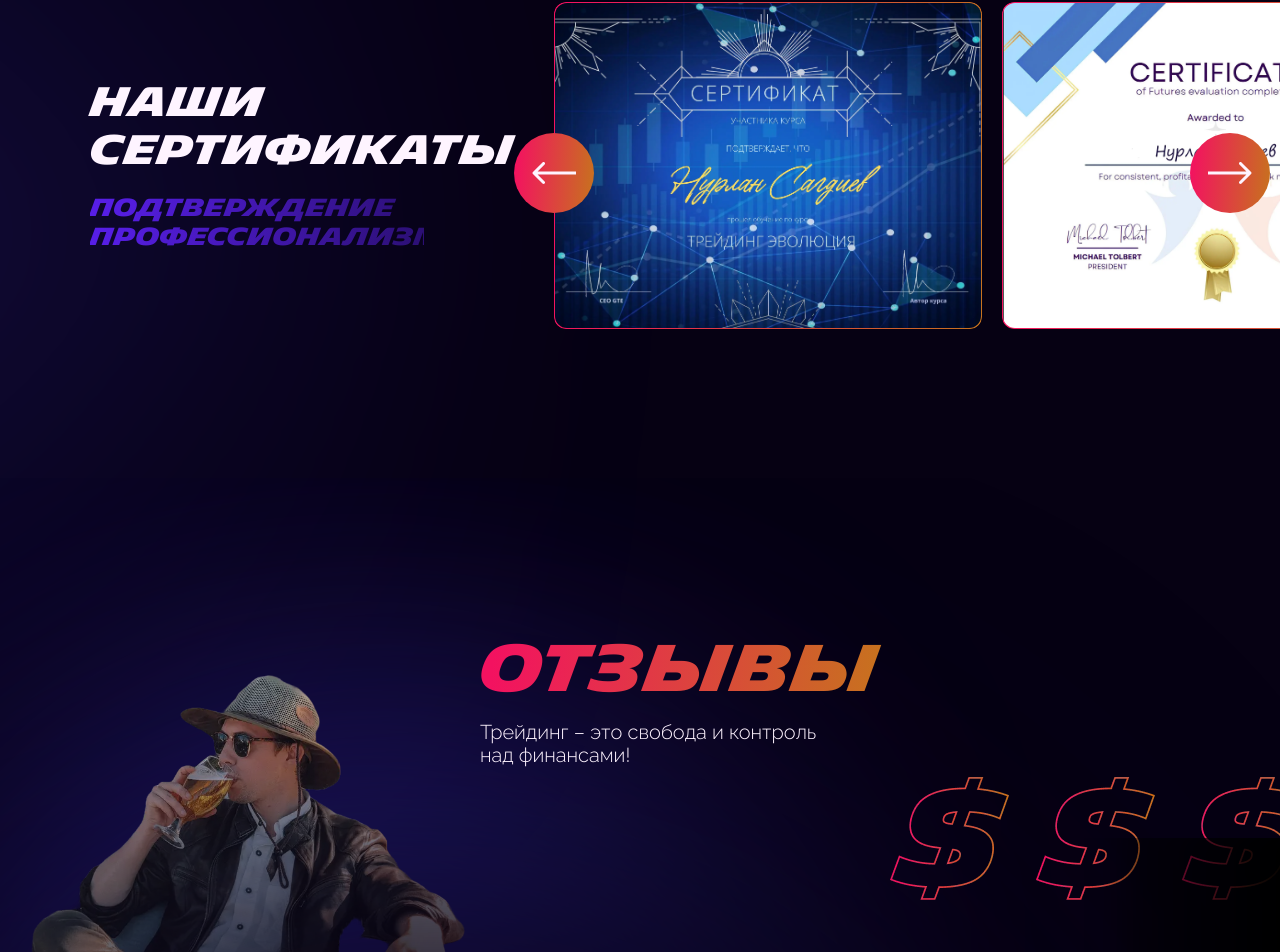
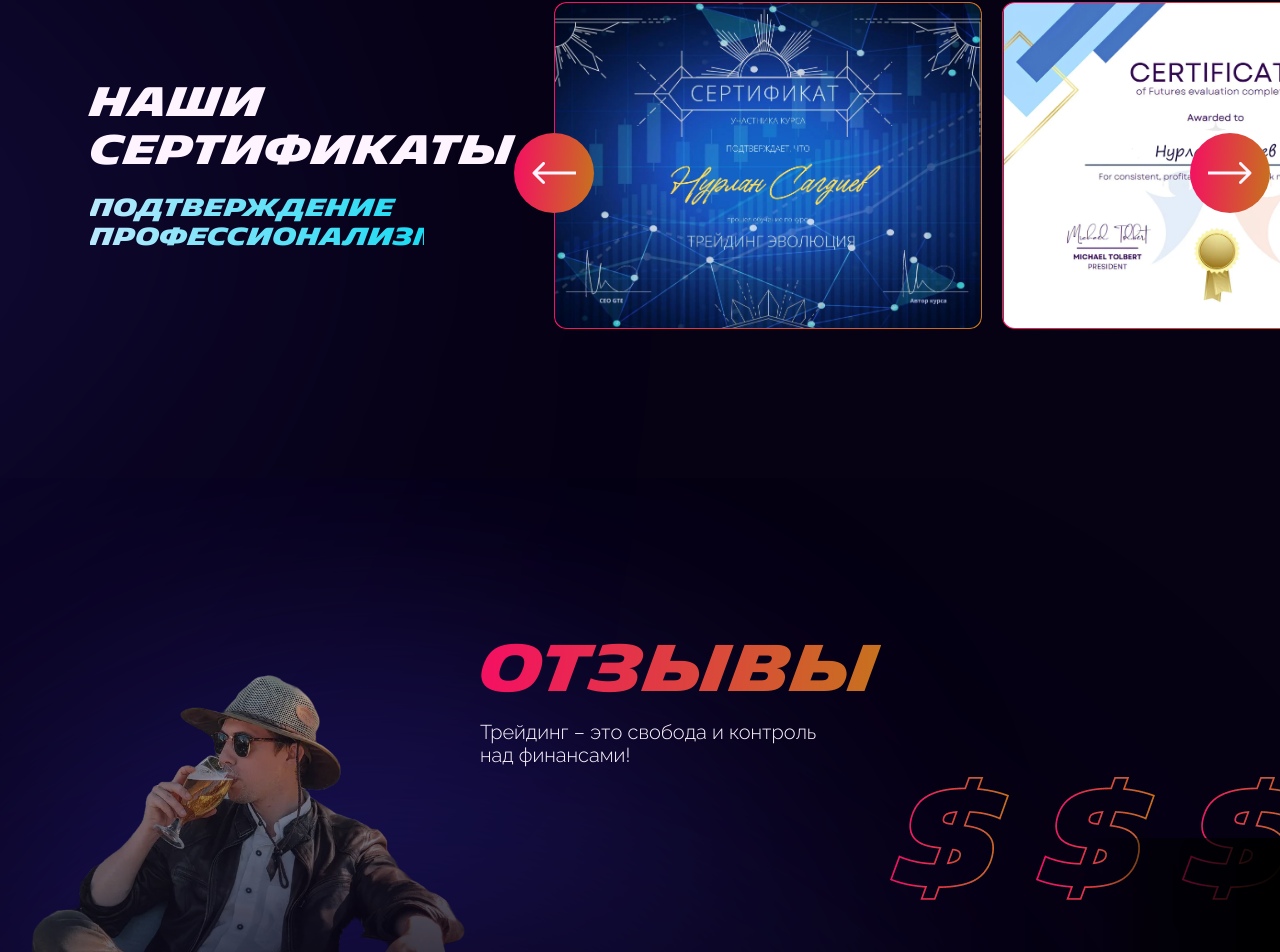
Before and after one commit to cyanidium-dev/crypto-landing, a Next.js app: page / in a window 1280 px wide. Shown: the part 4973-5925 px from the top of the page. Built offline with nearby package versions, Linux system fonts and the light colour scheme; no server answers.

Commit message:
updated text gradient

```diff
--- a/src/components/homePage/certificate/Certificate.tsx
+++ b/src/components/homePage/certificate/Certificate.tsx
@@ -24,7 +24,7 @@ export default function Certificate() {
           </h2>
           <p
             className="mb-[116px] tabxl:mb-0 font-michelin uppercase text-center tabxl:text-left text-20bold tabxl:text-24bold text-transparent bg-clip-text
-        bg-purpleGradient"
+        bg-certificateTextGradient"
           >
             подтверждение профессионализма
           </p>
--- a/tailwind.config.ts
+++ b/tailwind.config.ts
@@ -88,7 +88,10 @@ export default {
           "linear-gradient(90.44deg, #DBEAFF 0.38%, #12DAF2 103.92%)",
         heroTextGradient:
           "linear-gradient(90.44deg, #075ACA 0.38%, #12DAF2 103.92%)",
-          benefitsTextGradient: "linear-gradient(90.44deg, #E2EFFF 0.38%, #12DAF2 103.92%)"
+        benefitsTextGradient:
+          "linear-gradient(90.44deg, #E2EFFF 0.38%, #12DAF2 103.92%)",
+        certificateTextGradient:
+          "linear-gradient(90.73deg, #E0EDFF -23.4%, #12DAF2 103.99%)",
       },
     },
   },
```
